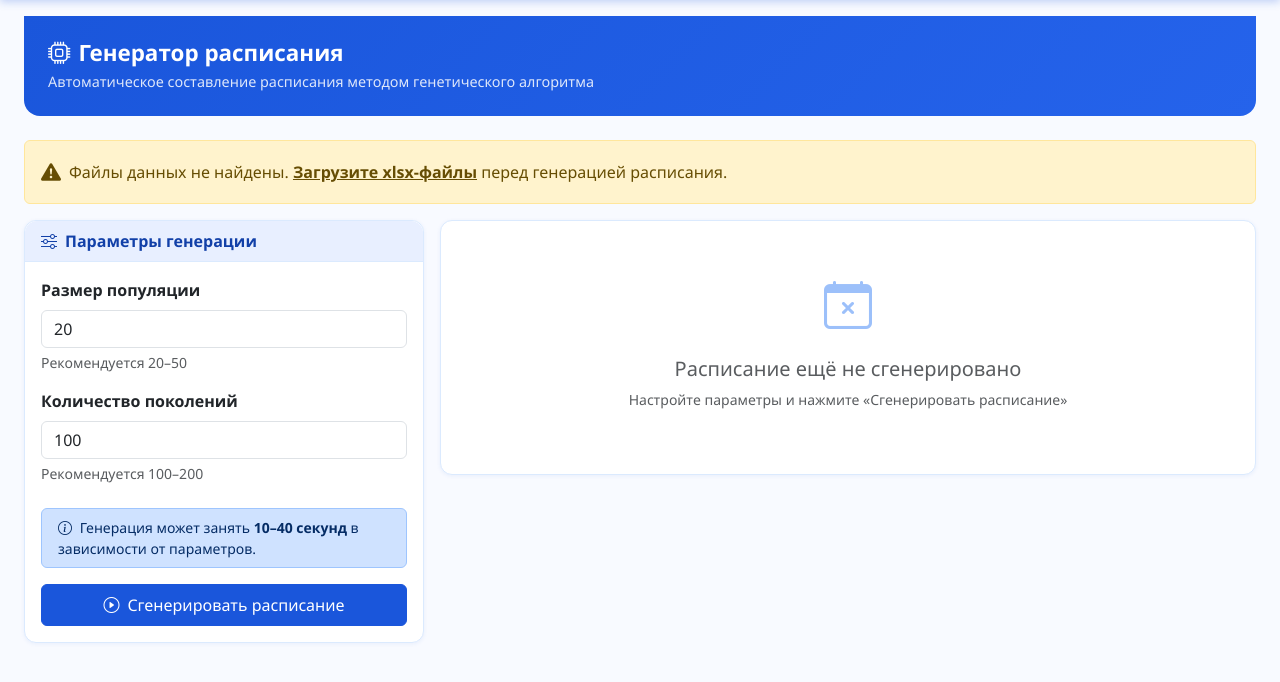
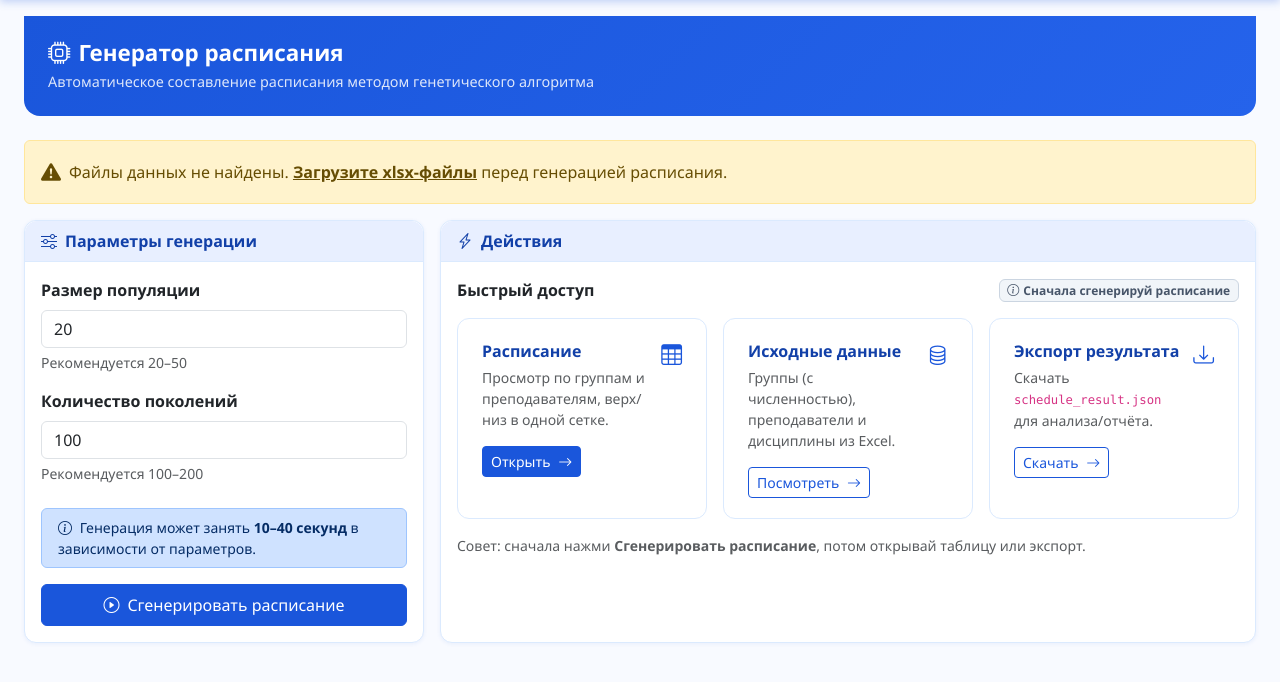
Before and after one commit to lazorikv/ivan_diploma, a Django app: page / in a window 1280 px wide. Shown: the part 58-740 px from the top of the page. Run offline with Django 5.2, Linux system fonts and the light colour scheme.

Commit message:
молодой янгтризи

```diff
--- a/schedule/result_store.py
+++ b/schedule/result_store.py
@@ -21,6 +21,18 @@ SLOT_TIMES = [
 ]
 LESSON_TYPE_LABELS = {"lec": "Лекция", "prac": "Практика", "lab": "Лаб. работа"}
 WEEK_LABELS = {1: "Верхняя (нечётная)", 2: "Нижняя (чётная)"}
+
+
+def split_teachers(raw: str) -> list[str]:
+    """
+    Split a teacher cell that may contain multiple teachers.
+    Example: "Комисова Е.И., доц. Бешевли Б.И., ст.преп. Кочура Д.А."
+    """
+    text = (raw or "").strip()
+    if not text or text in {"?", "."}:
+        return []
+    parts = [p.strip() for p in text.split(",") if p and p.strip()]
+    return parts or [text]
 
 
 def chromosome_to_entries(
@@ -109,11 +121,12 @@ def group_by_teacher(entries: list[dict]) -> dict[str, dict]:
     """Organise entries into {teacher: {week: {day: {slot: entry}}}}."""
     result: dict[str, Any] = {}
     for e in entries:
-        t = e["teacher"]
-        if not t or t == "?":
+        teachers = split_teachers(e.get("teacher", ""))
+        if not teachers:
             continue
         w = e["week"]
         d = e["day"]
         s = e["slot"]
-        result.setdefault(t, {}).setdefault(w, {}).setdefault(d, {})[s] = e
+        for t in teachers:
+            result.setdefault(t, {}).setdefault(w, {}).setdefault(d, {})[s] = e
     return result
--- a/schedule/templates/schedule/index.html
+++ b/schedule/templates/schedule/index.html
@@ -75,126 +75,114 @@
     </div>
   </div>
 
-  <!-- Status / last result -->
+  <!-- Actions -->
   <div class="col-12 col-lg-7 col-xl-8">
-    {% if result %}
-    <div class="card mb-3">
-      <div class="card-header d-flex align-items-center justify-content-between">
-        <span><i class="bi bi-check-circle me-2"></i>Последний результат</span>
-        <small class="text-muted fw-normal">{{ result.generated_at|slice:":19"|default:"" }}</small>
+    <div class="card h-100">
+      <div class="card-header">
+        <i class="bi bi-lightning-charge me-2"></i>Действия
       </div>
       <div class="card-body">
+        <div class="d-flex align-items-center justify-content-between flex-wrap gap-2 mb-3">
+          <div class="fw-semibold">Быстрый доступ</div>
+          {% if result %}
+            <span class="badge" style="background:#dcfce7;color:#15803d;border:1px solid #bbf7d0">
+              <i class="bi bi-check2-circle me-1"></i>Есть сгенерированное расписание
+            </span>
+          {% else %}
+            <span class="badge" style="background:#f1f5f9;color:#475569;border:1px solid #cbd5e1">
+              <i class="bi bi-info-circle me-1"></i>Сначала сгенерируй расписание
+            </span>
+          {% endif %}
+        </div>
 
-        <!-- Stats row -->
-        <div class="row g-3 mb-3">
-          <div class="col-6 col-md-4">
-            <div class="stat-card">
-              <div class="stat-value">{{ result.quality_score }}%</div>
-              <div class="stat-label">Качество расписания</div>
-            </div>
+        <div class="row g-3">
+          <div class="col-12 col-md-4">
+            <a class="text-decoration-none" href="{% url 'schedule' %}?view=group">
+              <div class="stat-card h-100 text-start">
+                <div class="d-flex align-items-start justify-content-between">
+                  <div>
+                    <div class="fw-bold" style="color:var(--primary-dark);">
+                      Расписание
+                    </div>
+                    <div class="text-muted small mt-1">
+                      Просмотр по группам и преподавателям, верх/низ в одной сетке.
+                    </div>
+                  </div>
+                  <div class="ms-2" style="font-size:1.3rem;color:var(--primary);">
+                    <i class="bi bi-table"></i>
+                  </div>
+                </div>
+                <div class="mt-3">
+                  <span class="btn btn-primary btn-sm">
+                    Открыть <i class="bi bi-arrow-right ms-1"></i>
+                  </span>
+                </div>
+              </div>
+            </a>
           </div>
-          <div class="col-6 col-md-4">
-            <div class="stat-card">
-              <div class="stat-value">{{ result.generations }}</div>
-              <div class="stat-label">Поколений</div>
-            </div>
+
+          <div class="col-12 col-md-4">
+            <a class="text-decoration-none" href="{% url 'data' %}">
+              <div class="stat-card h-100 text-start">
+                <div class="d-flex align-items-start justify-content-between">
+                  <div>
+                    <div class="fw-bold" style="color:var(--primary-dark);">
+                      Исходные данные
+                    </div>
+                    <div class="text-muted small mt-1">
+                      Группы (с численностью), преподаватели и дисциплины из Excel.
+                    </div>
+                  </div>
+                  <div class="ms-2" style="font-size:1.3rem;color:var(--primary);">
+                    <i class="bi bi-database"></i>
+                  </div>
+                </div>
+                <div class="mt-3">
+                  <span class="btn btn-outline-primary btn-sm">
+                    Посмотреть <i class="bi bi-arrow-right ms-1"></i>
+                  </span>
+                </div>
+              </div>
+            </a>
           </div>
+
           <div class="col-12 col-md-4">
-            <div class="stat-card">
-              <div class="stat-value">{{ result.entries|length }}</div>
-              <div class="stat-label">Занятий в расписании</div>
-            </div>
+            <a class="text-decoration-none" href="{% url 'export' %}">
+              <div class="stat-card h-100 text-start">
+                <div class="d-flex align-items-start justify-content-between">
+                  <div>
+                    <div class="fw-bold" style="color:var(--primary-dark);">
+                      Экспорт результата
+                    </div>
+                    <div class="text-muted small mt-1">
+                      Скачать <code>schedule_result.json</code> для анализа/отчёта.
+                    </div>
+                  </div>
+                  <div class="ms-2" style="font-size:1.3rem;color:var(--primary);">
+                    <i class="bi bi-download"></i>
+                  </div>
+                </div>
+                <div class="mt-3">
+                  <span class="btn btn-outline-primary btn-sm">
+                    Скачать <i class="bi bi-arrow-right ms-1"></i>
+                  </span>
+                </div>
+              </div>
+            </a>
           </div>
         </div>
 
-        <!-- Quality bar -->
-        <div class="mb-3">
-          <div class="d-flex justify-content-between small text-muted mb-1">
-            <span>Качество (мягкие ограничения)</span>
-            <span>{{ result.quality_score }}%</span>
-          </div>
-          <div class="progress quality-bar">
-            <div class="progress-bar
-              {% if result.quality_score >= 80 %}bg-success
-              {% elif result.quality_score >= 50 %}bg-warning
-              {% else %}bg-danger{% endif %}"
-              style="width: {{ result.quality_score }}%"></div>
-          </div>
-        </div>
-
-        <div class="d-flex gap-2 flex-wrap">
-          <a href="{% url 'schedule' %}?view=group" class="btn btn-primary btn-sm">
-            <i class="bi bi-table me-1"></i>Просмотреть расписание
-          </a>
-          <a href="{% url 'export' %}" class="btn btn-outline-primary btn-sm">
-            <i class="bi bi-download me-1"></i>Экспорт JSON
-          </a>
+        <div class="text-muted small mt-3">
+          Совет: сначала нажми <strong>Сгенерировать расписание</strong>, потом открывай таблицу или экспорт.
         </div>
       </div>
     </div>
-
-    <!-- Fitness chart -->
-    {% if result.fitness_history %}
-    <div class="card">
-      <div class="card-header">
-        <i class="bi bi-graph-up me-2"></i>График сходимости
-      </div>
-      <div class="card-body p-2">
-        <canvas id="fitnessChart" height="120"></canvas>
-      </div>
-    </div>
-    {% endif %}
-
-    {% else %}
-    <div class="card">
-      <div class="card-body text-center py-5">
-        <i class="bi bi-calendar-x" style="font-size:3rem;color:var(--accent);opacity:.5"></i>
-        <h5 class="mt-3 text-muted">Расписание ещё не сгенерировано</h5>
-        <p class="text-muted small">Настройте параметры и нажмите «Сгенерировать расписание»</p>
-      </div>
-    </div>
-    {% endif %}
   </div>
 
 </div>
 {% endblock %}
 
 {% block extra_js %}
-{% if result.fitness_history %}
-<script src="https://cdn.jsdelivr.net/npm/chart.js@4.4.4/dist/chart.umd.min.js"></script>
-<script>
-(function() {
-  const history = {{ result.fitness_history|safe }};
-  const quality = history.map(f => +(f * 1000).toFixed(4));
-  const ctx = document.getElementById('fitnessChart').getContext('2d');
-  new Chart(ctx, {
-    type: 'line',
-    data: {
-      labels: history.map((_, i) => i),
-      datasets: [{
-        label: 'Приспособленность × 1000',
-        data: quality,
-        borderColor: '#1a56db',
-        backgroundColor: 'rgba(26,86,219,.08)',
-        borderWidth: 2,
-        pointRadius: 0,
-        fill: true,
-        tension: 0.3,
-      }]
-    },
-    options: {
-      responsive: true,
-      plugins: { legend: { display: false } },
-      scales: {
-        x: { title: { display: true, text: 'Поколение' }, ticks: { maxTicksLimit: 10 } },
-        y: { title: { display: true, text: 'Приспособленность × 1000' } }
-      }
-    }
-  });
-})();
-</script>
-{% endif %}
-
 <script>
 document.getElementById('generateForm').addEventListener('submit', function() {
   const btn = document.getElementById('generateBtn');
--- a/schedule/templates/schedule/schedule.html
+++ b/schedule/templates/schedule/schedule.html
@@ -7,8 +7,6 @@
   <div class="container-fluid px-0">
     <h1><i class="bi bi-table me-2"></i>Расписание занятий</h1>
     <p>Сгенерировано: {{ result.generated_at|slice:":19" }}
-       &nbsp;|&nbsp; Нарушений: {{ result.hard_violations }}
-       &nbsp;|&nbsp; Качество: {{ result.quality_score }}%</p>
   </div>
 </div>
 
@@ -84,7 +82,6 @@
           <!-- Slot label -->
           <td class="slot-col" style="background:var(--primary-light);text-align:center;vertical-align:middle;white-space:nowrap;">
             <div style="font-weight:700;color:var(--primary-dark);font-size:.9rem;">{{ row.slot }}</div>
-            <div style="font-size:.68rem;color:var(--text-muted);">{{ row.slot_time }}</div>
           </td>
 
           {% for cell in row.cells %}
--- a/schedule/views.py
+++ b/schedule/views.py
@@ -27,6 +27,7 @@ from schedule.result_store import (
     group_by_teacher,
     load_result,
     save_result,
+    split_teachers,
 )
 
 
@@ -317,8 +318,8 @@ def data_view(request):
     # Unique teachers
     teachers: dict[str, set] = defaultdict(set)
     for lesson in lessons:
-        if lesson.teacher and lesson.teacher != "?":
-            teachers[lesson.teacher].add(lesson.discipline_full or lesson.discipline_short)
+        for t in split_teachers(lesson.teacher):
+            teachers[t].add(lesson.discipline_full or lesson.discipline_short)
 
     # Build group summary: code, size, splits_labs
     GROUP_SPLIT_THRESHOLD = 18
```
